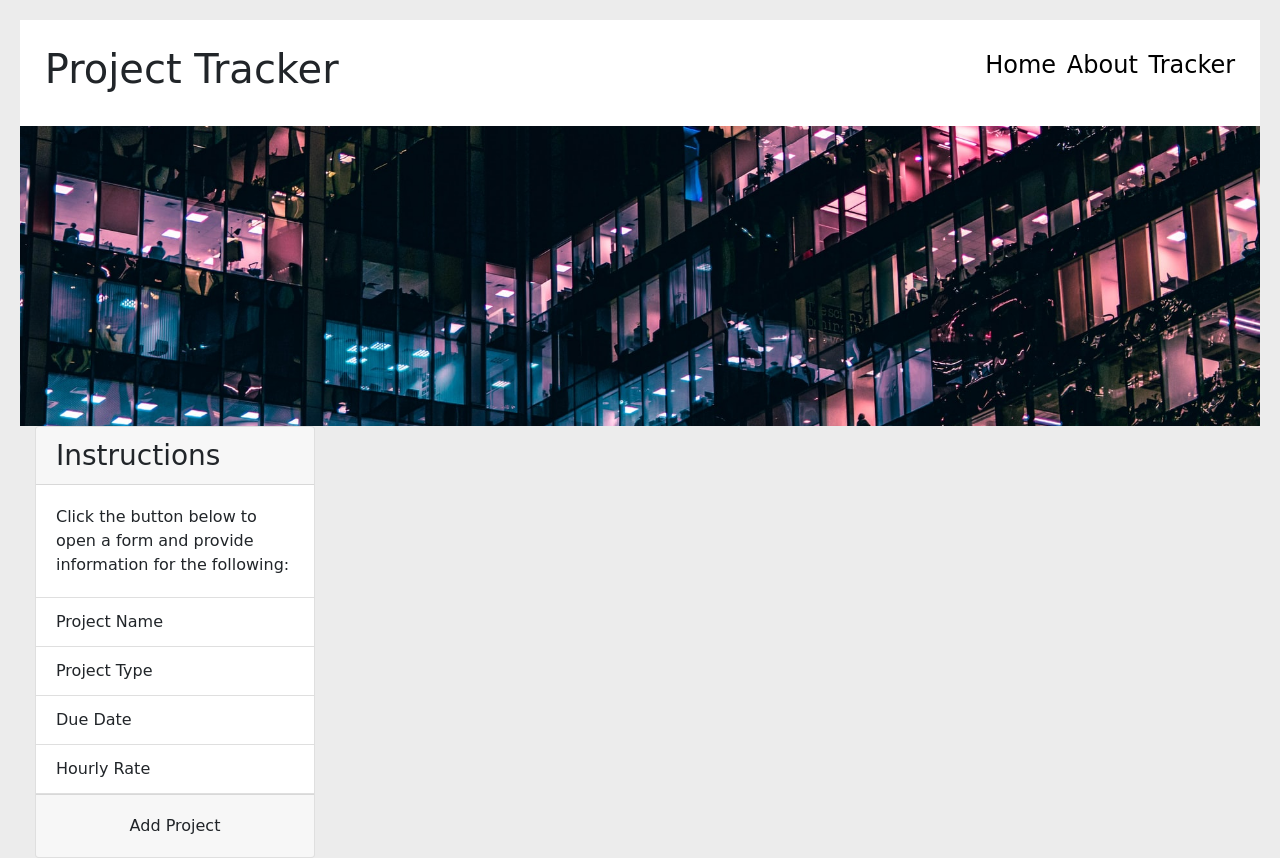
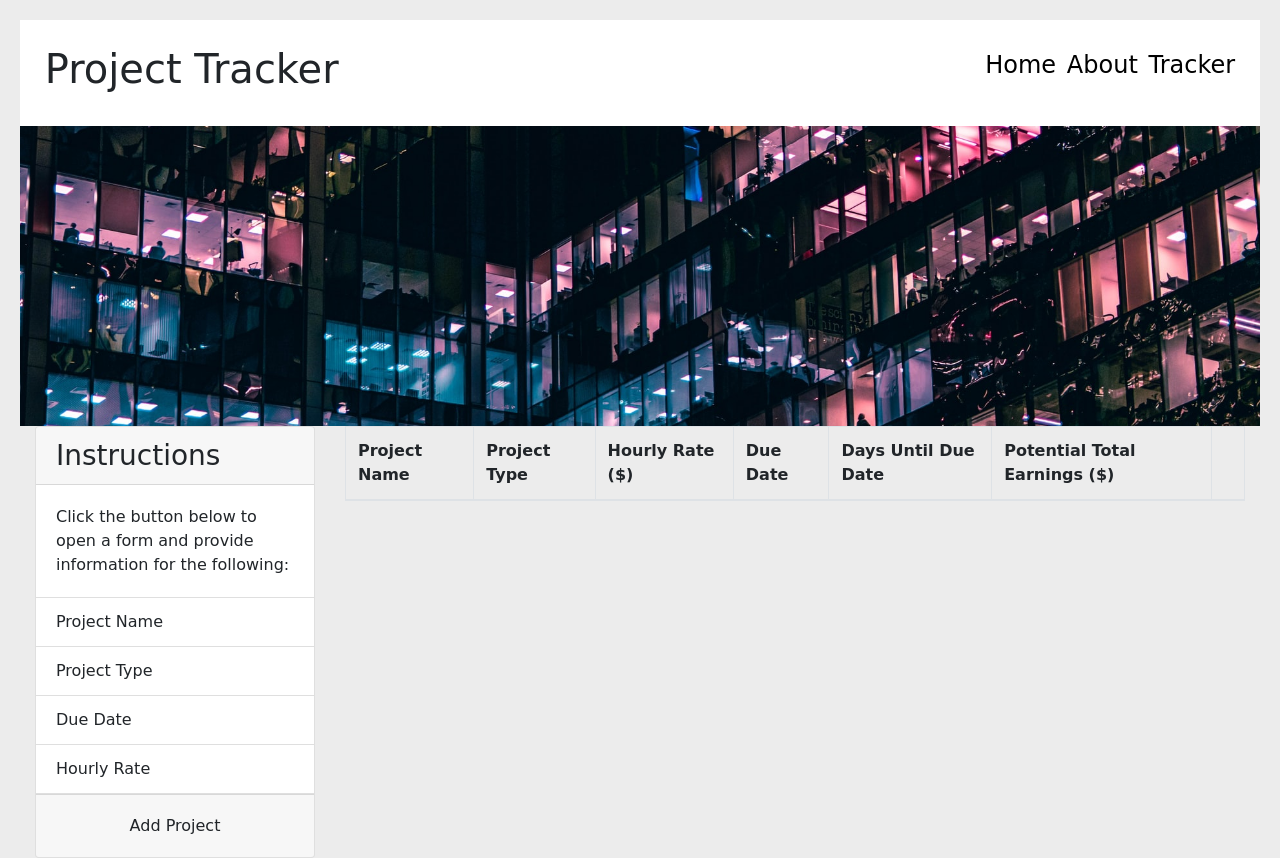
Before and after one commit to wstaylor27/Modal-JS, a plain HTML site: page tracker.html in a window 1280 px wide. Drawn offline with nearby package versions, Linux system fonts and the light colour scheme; a web font is replaced by a local one.

Commit message:
Added project table to be display new projects

```diff
--- a/tracker.html
+++ b/tracker.html
@@ -63,6 +63,25 @@
                 Add Project
               </button>
             </div>
+          </div>
+        </section>
+
+        <section class="col-12 col-md-8 col-lg-9">
+          <div class="table-responsive">
+            <table class="table table-bordered custom-table">
+              <thead>
+                <tr>
+                  <th scope="col">Project Name</th>
+                  <th scope="col">Project Type</th>
+                  <th scope="col">Hourly Rate ($)</th>
+                  <th scope="col">Due Date</th>
+                  <th scope="col">Days Until Due Date</th>
+                  <th scope="col">Potential Total Earnings ($)</th>
+                  <th scope="col" class="p-3"></th>
+                </tr>
+              </thead>
+              <tbody id="project-display"></tbody>
+            </table>
           </div>
         </section>
       </div>
```
